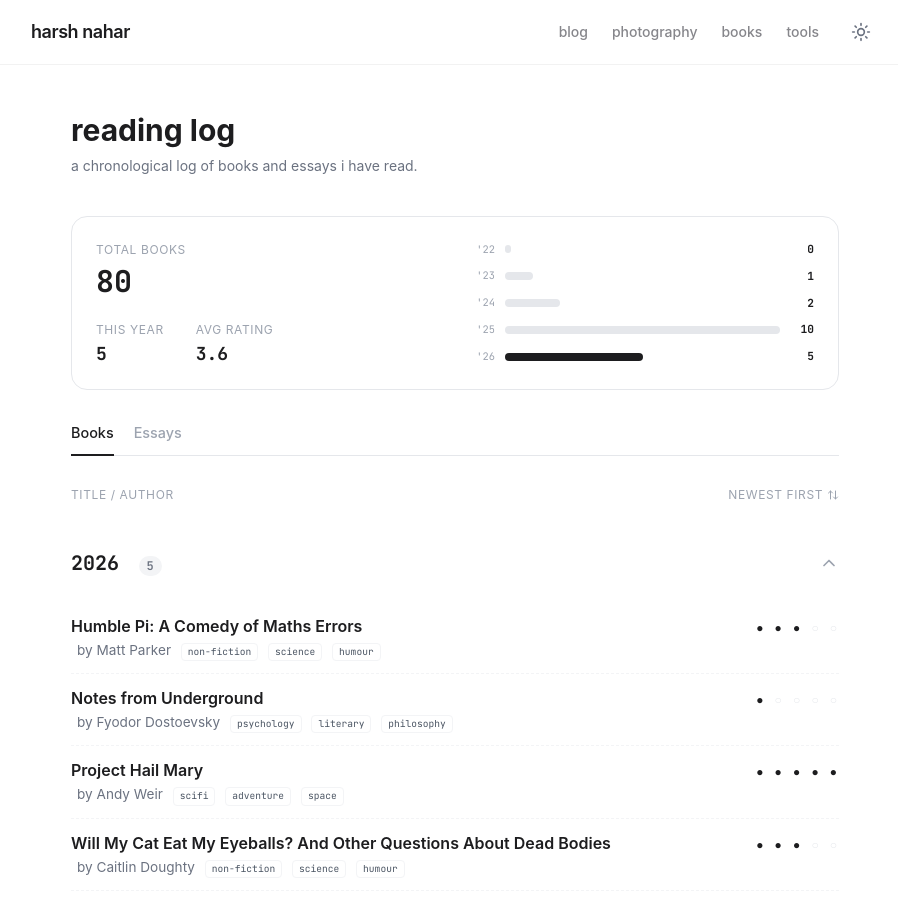
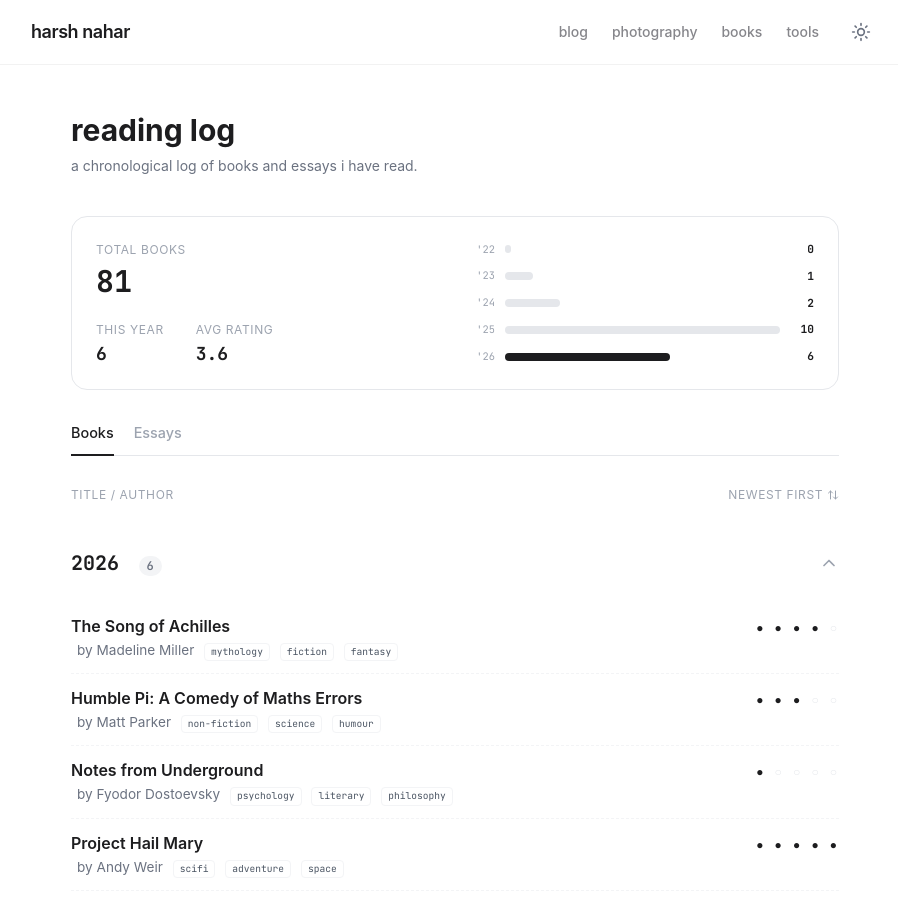
Before and after one commit to harsh-nahar/harsh-nahar.github.io, a Jekyll site: the page built from reading/index.html, in a window 1280 px wide and 900 px high. Shown: the whole window, without its empty margins (185-1083 px from the left). Built offline with Jekyll 4.4.1, drawn with Linux system fonts in a browser that asks for light colours.

```diff
--- a/_data/books.yml
+++ b/_data/books.yml
@@ -1,3 +1,11 @@
+- title: "The Song of Achilles"
+  author: "Madeline Miller"
+  tags: ["mythology", "fiction", "fantasy"]
+  id: "13537029"
+  rating: 4
+  pages: 351
+  date_read: "2026-08-31"
+
 - title: "Humble Pi: A Comedy of Maths Errors"
   author: "Matt Parker"
   tags: ["non-fiction", "science", "humour"]
--- a/_data/current_book.yml
+++ b/_data/current_book.yml
@@ -1,3 +1,3 @@
-title: "The Song of Achilles"
-author: "Madeline Miller"
-id: "13537029"
+title: "Red Rising"
+author: "Pierce Brown"
+id: "34873380"
```
